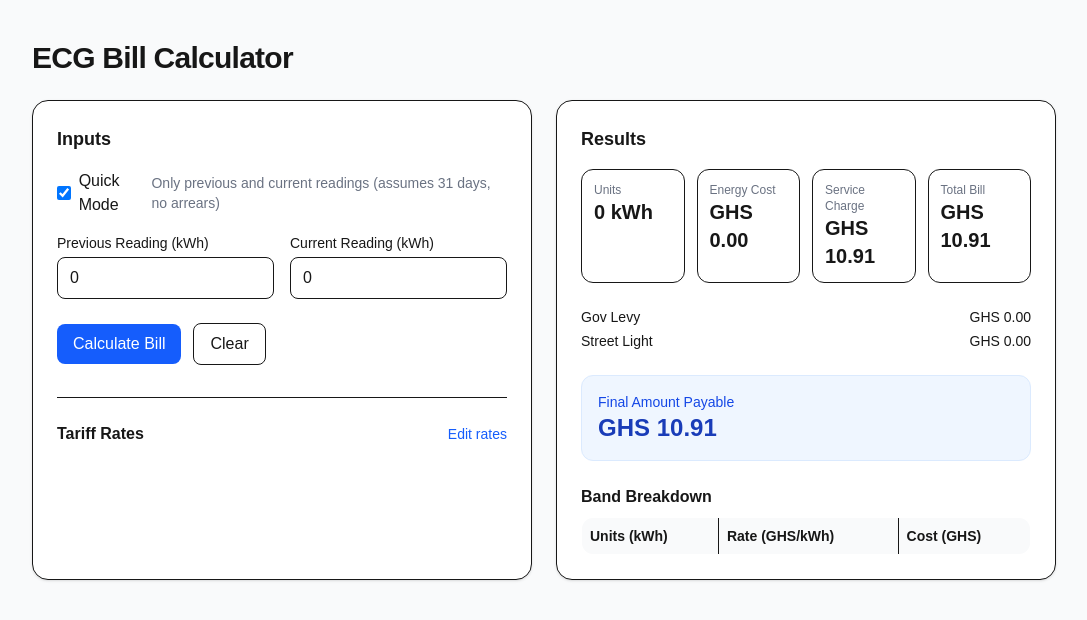
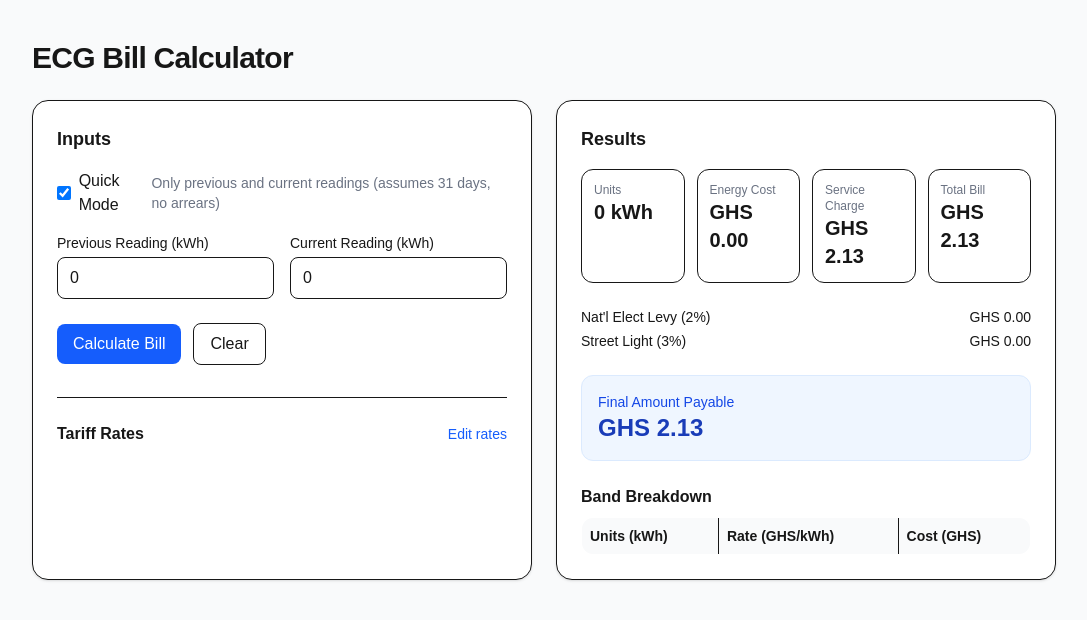
Before and after one commit to edhumbling/ecgbillcalc, a Next.js app: page /ecg-bill-calculator in a window 1280 px wide. Both pictures are taken after a click on the button "Calculate Bill". Shown: the top 620 px of the page, without its empty margins (96-1183 px from the left). Built offline with nearby package versions, Linux system fonts and the light colour scheme.

Commit message:
Refactor ECG Bill Calculator to update levy calculations and add VAT support for non-residential tariffs. Replaced government levy with national electric levy, introduced NHIL & GETFund, and adjusted service charge rates. Updated UI to reflect new calculations.

```diff
--- a/pages/ecg-bill-calculator.tsx
+++ b/pages/ecg-bill-calculator.tsx
@@ -8,8 +8,10 @@
   bandBreakdown: { used: number; rate: number; cost: number }[];
   energyCost: number;
   serviceCharge: number;
-  govLevy: number;
+  natElectLevy: number;
   streetLight: number;
+  nhilGetFund: number;
+  vat: number;
   totalBill: number;
   payable: number;
 };
@@ -21,10 +23,9 @@
     { limit: 300, rate: 2.3 },
     { limit: Infinity, rate: 2.5 },
   ],
+  // May 2025 reckoner shows a flat energy rate for non-residential around 1.59 GHS/kWh
   nonResidential: [
-    { limit: 300, rate: 1.9 },
-    { limit: 300, rate: 2.3 },
-    { limit: Infinity, rate: 2.5 },
+    { limit: Infinity, rate: 1.59 },
   ],
 };
 
@@ -40,9 +41,20 @@
   const [rates, setRates] = useState<Record<TariffKey, Band[]>>(initialRates);
   const [showRateEditor, setShowRateEditor] = useState<boolean>(false);
 
-  const serviceChargeRate = 0.3518;
-  const govLevyRate = 0.02;
+  // ECG May 2025 levy model (from reckoner):
+  // - Service charge: flat monthly charge (scaled by billing days)
+  // - Street Light: 3% of energy cost
+  // - Nat'l Elect Levy (NEL): 2% of energy cost
+  // - NHIL & GETFund: 5% of energy cost (Non-Residential only)
+  // - VAT (15%): applied on (energy + street light + NEL + NHIL&GET) (Non-Residential only)
+  const serviceChargeFlat: Record<TariffKey, number> = {
+    residential: 2.13,
+    nonResidential: 12.43,
+  };
   const streetLightRate = 0.03;
+  const nelRate = 0.02;
+  const nhilGetRate = 0.05; // non-res only
+  const vatRate = 0.15; // non-res only
 
   const calculateBill = () => {
     const units = Math.max(currReading - prevReading, 0);
@@ -64,10 +76,18 @@
     const balance = quickMode ? 0 : prevBalance;
     const paid = quickMode ? 0 : payments;
 
-    const serviceCharge = serviceChargeRate * days;
-    const govLevy = energyCost * govLevyRate;
     const streetLight = energyCost * streetLightRate;
-    const totalBill = energyCost + serviceCharge + govLevy + streetLight;
+    const natElectLevy = energyCost * nelRate;
+    const nhilGetFund =
+      tariffType === "nonResidential" ? energyCost * nhilGetRate : 0;
+    const vatBase =
+      tariffType === "nonResidential"
+        ? energyCost + streetLight + natElectLevy + nhilGetFund
+        : 0;
+    const vat = tariffType === "nonResidential" ? vatBase * vatRate : 0;
+    const serviceCharge = serviceChargeFlat[tariffType] * (days / 31);
+    const totalBill =
+      energyCost + streetLight + natElectLevy + nhilGetFund + vat + serviceCharge;
     const payable = totalBill + balance - paid;
 
     setResults({
@@ -75,8 +95,10 @@
       bandBreakdown,
       energyCost,
       serviceCharge,
-      govLevy,
+      natElectLevy,
       streetLight,
+      nhilGetFund,
+      vat,
       totalBill,
       payable,
     });
@@ -381,15 +403,27 @@
                   </div>
                 </div>
 
-                <div className="space-y-1 text-sm">
+            <div className="space-y-1 text-sm">
                   <div className="flex justify-between">
-                    <span>Gov Levy</span>
-                    <span>GHS {results.govLevy.toFixed(2)}</span>
+                <span>Nat'l Elect Levy (2%)</span>
+                <span>GHS {results.natElectLevy.toFixed(2)}</span>
                   </div>
                   <div className="flex justify-between">
-                    <span>Street Light</span>
+                <span>Street Light (3%)</span>
                     <span>GHS {results.streetLight.toFixed(2)}</span>
                   </div>
+              {tariffType === "nonResidential" && (
+                <>
+                  <div className="flex justify-between">
+                    <span>NHIL & GETFund (5%)</span>
+                    <span>GHS {results.nhilGetFund.toFixed(2)}</span>
+                  </div>
+                  <div className="flex justify-between">
+                    <span>VAT (15%)</span>
+                    <span>GHS {results.vat.toFixed(2)}</span>
+                  </div>
+                </>
+              )}
                 </div>
 
                 <div className="p-4 bg-blue-50 border border-blue-100 rounded-xl">
```
